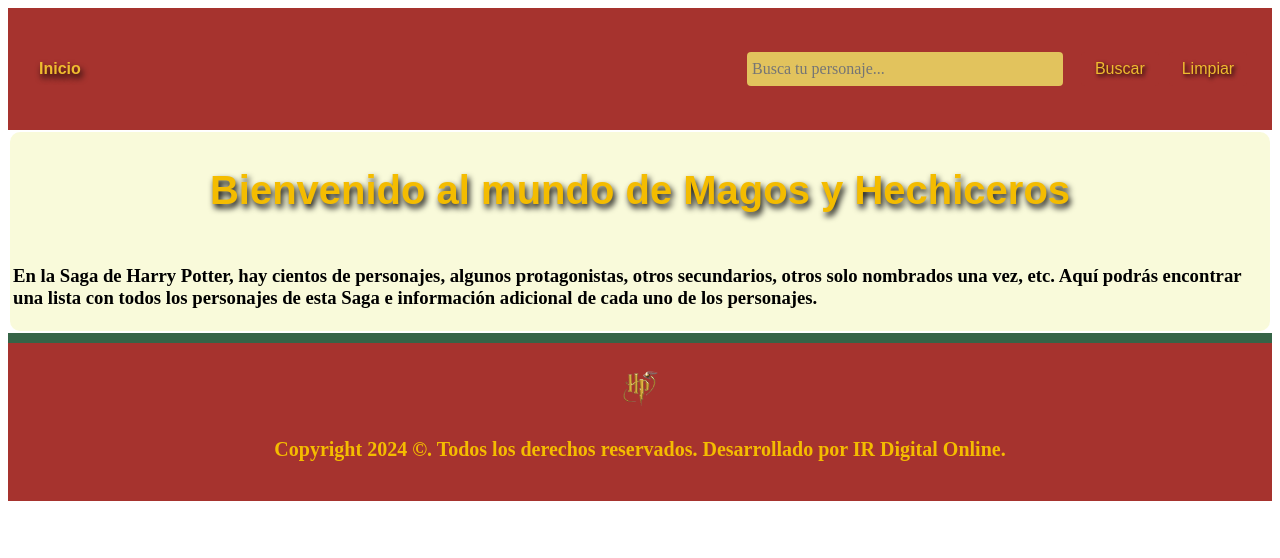
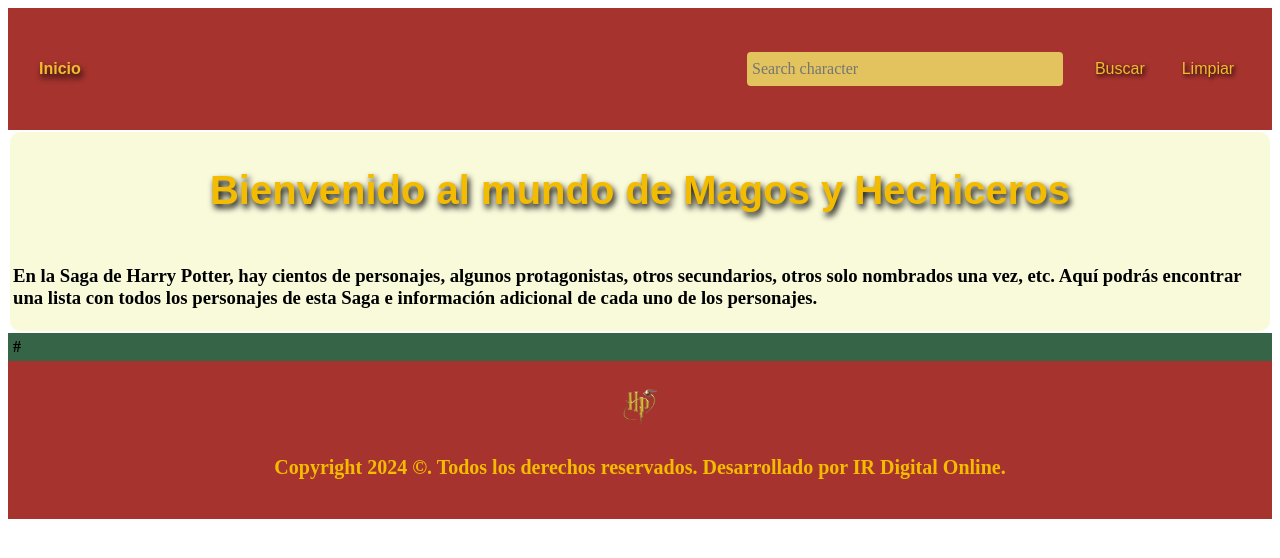
Before and after one commit to ingridromi/ingridromi-TP2-UTNfullstack, a plain HTML site: page personajes.html in a window 1280 px wide. Drawn offline with Linux system fonts and the light colour scheme; no server answers; a web font is replaced by a local one.

Commit message:
correccion errores

```diff
--- a/fetch.js
+++ b/fetch.js
@@ -31,7 +31,7 @@
 }
 
 function fetching(name) {
-  $personajesContainer.innerHTML = "";
+  $personajesContainer.innerHTML = "#";
   fetch("https://hp-api.onrender.com/api/characters")
     .then((respuesta) => respuesta.json())
     .then((data) => {
--- a/personajes.html
+++ b/personajes.html
@@ -20,7 +20,7 @@
             <div class="nav2">
             <ul>
                 <li id="search-container">
-                    <input type="text" id="buscador" placeholder="Busca tu personaje..." />
+                    <input type="text" id="buscador" placeholder="Search character" />
                     <button onclick="search();">Buscar</button>
                     <button onclick="refresh();">Limpiar</button>
                 </li>
```
